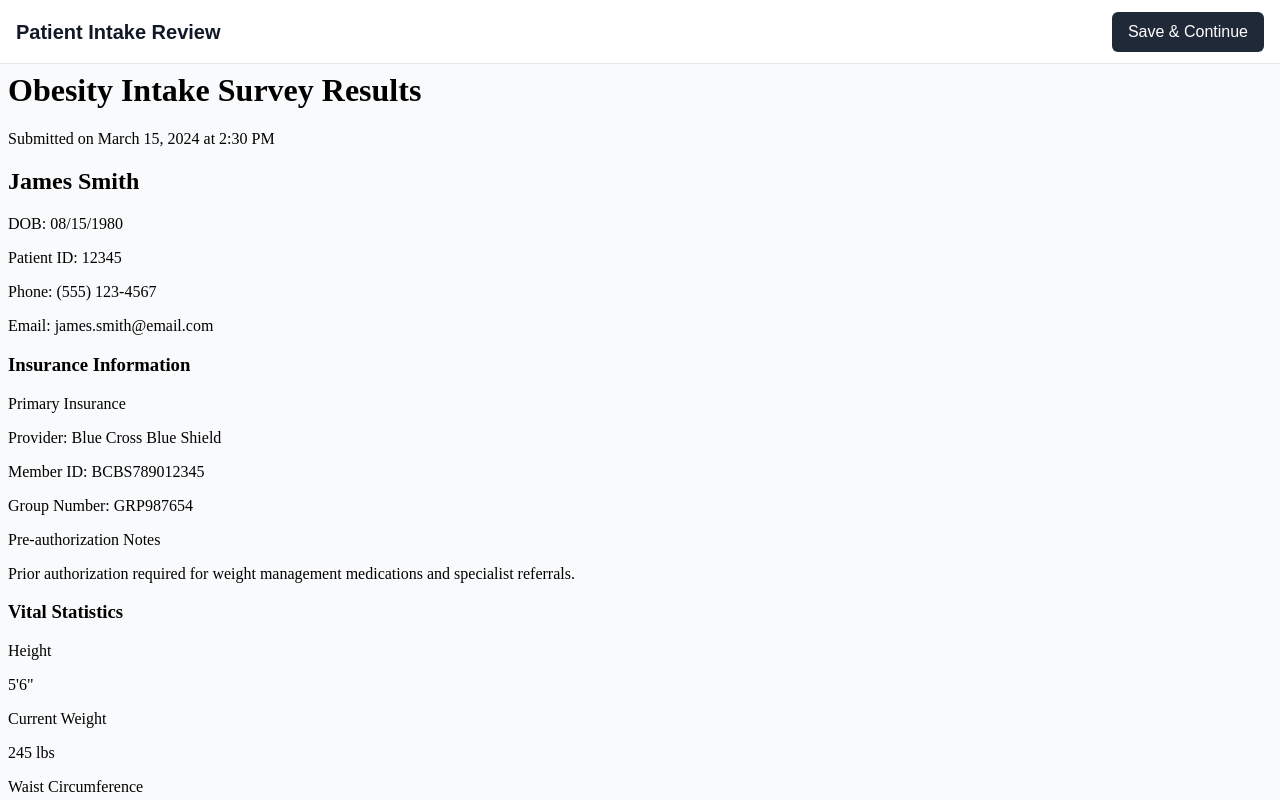
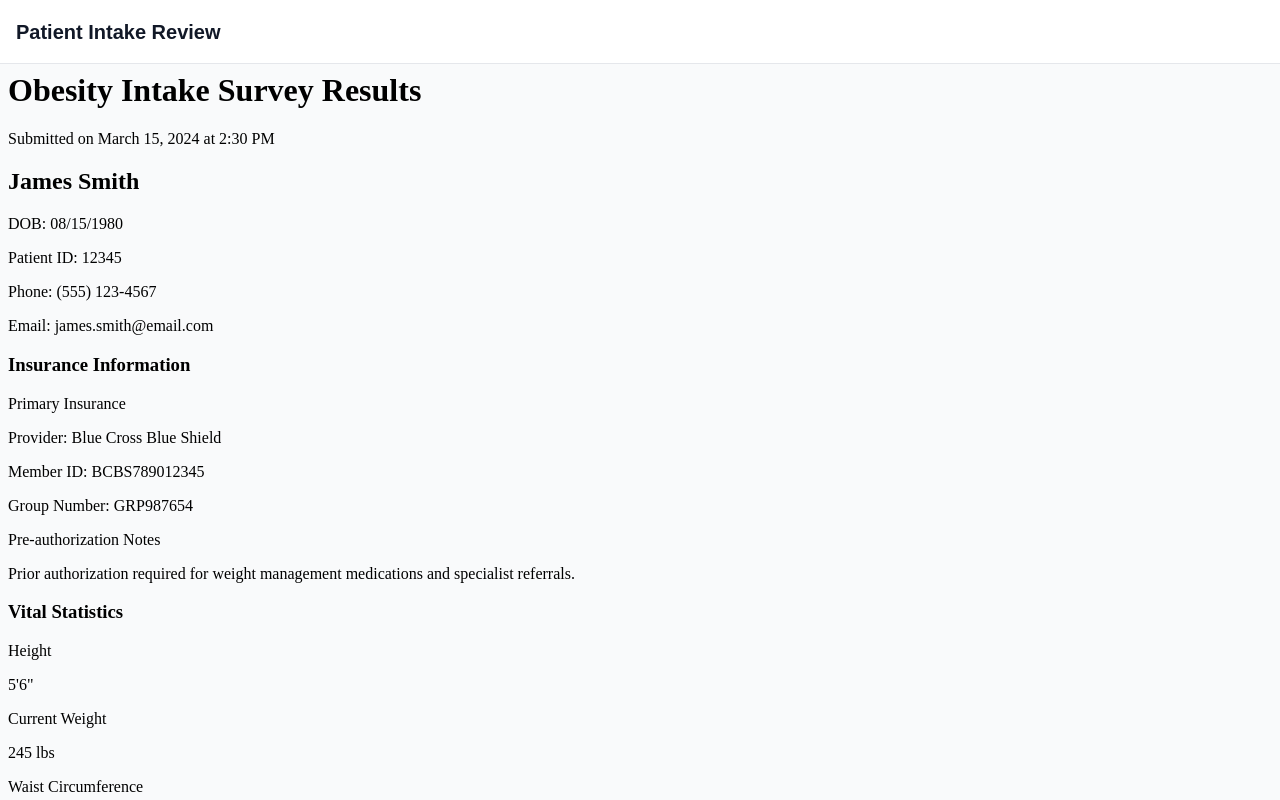
Before and after one commit to ambarc/mock-emr, a Next.js app: page /ingest in a window 1280 px wide. Built offline with nearby package versions, Linux system fonts and the light colour scheme.

Commit message:
remove unused button

```diff
--- a/app/ingest/layout.tsx
+++ b/app/ingest/layout.tsx
@@ -11,11 +11,6 @@ export default function IngestLayout({
       <header className="h-16 bg-white border-b border-gray-200">
         <div className="max-w-7xl mx-auto h-full px-4 flex items-center justify-between">
           <h1 className="text-xl font-semibold text-gray-900">Patient Intake Review</h1>
-          <div className="flex items-center space-x-4">
-            <button className="px-4 py-2 bg-gray-800 text-white rounded-md hover:bg-gray-700">
-              Save & Continue
-            </button>
-          </div>
         </div>
       </header>
       <IframeContent>
```
